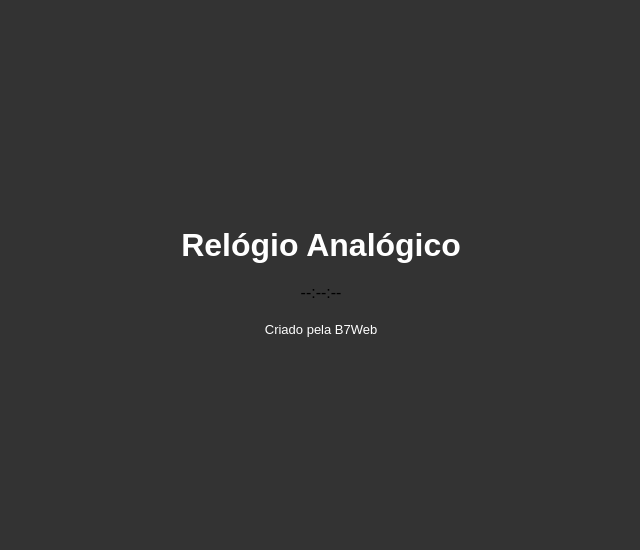
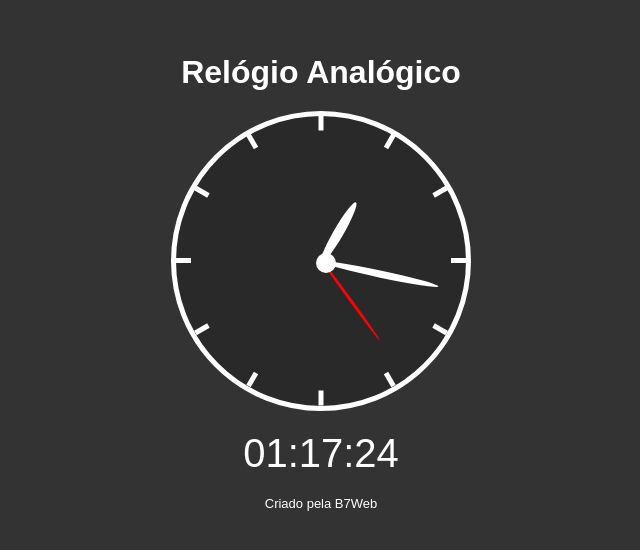
Before and after one commit to RennerMe/7projetos7dias, a plain HTML site: page index.html in a window 1280 px wide. Shown: the part 118-668 px from the top of the page, without its empty margins (319-959 px from the left). Drawn offline with Linux system fonts and the light colour scheme; files that its build step writes are made by us from their sources.

Commit message:
create script,js

```diff
--- a/index.html
+++ b/index.html
@@ -5,7 +5,7 @@
     <meta http-equiv="X-UA-Compatible" content="IE=edge">
     <meta name="viewport" content="width=device-width, initial-scale=1.0">
     <title>Relógio Analógico</title>
-    <link rel="stylesheet" href="style.css" />
+    <link rel="stylesheet" href="projeto2/assets/style.css" />
 </head>
 <body>
     <h1>Relógio Analógico</h1>
@@ -36,6 +36,6 @@
 
     <footer>Criado pela B7Web</footer>
 
-    <script src="script.js"></script>
+    <script src="projeto2/assets/script.js"></script>
 </body>
 </html>
--- a/projeto2/assets/script.js
+++ b/projeto2/assets/script.js
@@ -0,0 +1,28 @@
+let digitalElement = document.querySelector('.digital');
+let sElement = document.querySelector('.p_s');
+let mElement = document.querySelector('.p_m');
+let hElement = document.querySelector('.p_h');
+
+function updateClock() {
+    let now = new Date();
+    let hour = now.getHours();
+    let minute = now.getMinutes();
+    let second = now.getSeconds();
+
+    digitalElement.innerHTML = `${fixZero(hour)}:${fixZero(minute)}:${fixZero(second)}`
+
+    let sDeg = ((360 / 60) * second) - 90;
+    let mDeg = ((360 / 60) * minute) - 90;
+    let hDeg = ((360 / 12) * hour) - 90;
+
+    sElement.style.transform = `rotate(${sDeg}deg)`;
+    mElement.style.transform = `rotate(${mDeg}deg)`;
+    hElement.style.transform = `rotate(${hDeg}deg)`;
+}
+
+function fixZero(time) {
+    return time < 10 ? `0${time}` : time;
+}
+
+setInterval(updateClock, 1000);
+updateClock();
```
